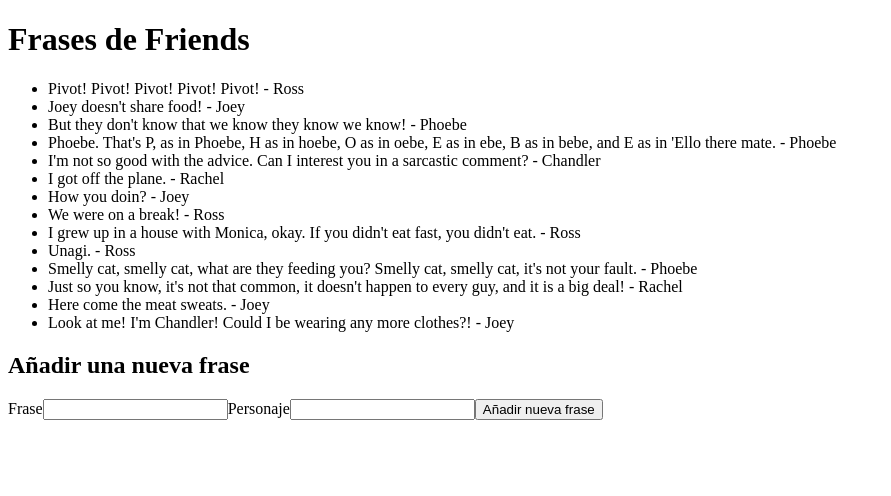
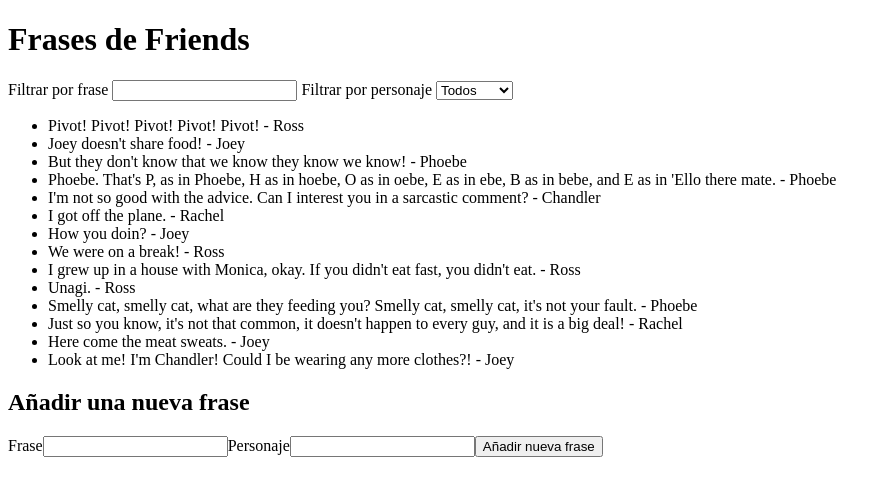
Before and after one commit to Adalab/modulo-3-evaluacion-intermedia-MarianelaLandoni, a React (Create React App) app: page / in a window 1280 px wide. Shown: the top 496 px of the page, without its empty margins (0-891 px from the left). Built offline with nearby package versions, Linux system fonts and the light colour scheme.

Commit message:
Add filters html structure

```diff
--- a/src/components/App.js
+++ b/src/components/App.js
@@ -10,6 +10,7 @@ function App() {
     quote: '',
     character: '',
   });
+  const [searchQuote, setSearchQuote] = useState('');
 
   //Pintar las frases
 
@@ -51,6 +52,33 @@ function App() {
       </header>
       <main>
         <section>
+          <form>
+            <label htmlFor="filterQuote"> Filtrar por frase </label>
+            <input
+              type="text"
+              name="filterQuote"
+              id="filterQuote"
+              // value={}
+              // onChange={}
+            />
+            <label htmlFor="filterCharacter"> Filtrar por personaje </label>
+            <select
+              name="filterCharacter"
+              id="filterCharacter"
+              // value={}
+              // onChange={}
+            >
+              <option value="all">Todos</option>
+              <option value="Ross">Ross</option>
+              <option value="Monica">Monica</option>
+              <option value="Joey">Joey</option>
+              <option value="Phoebe">Phoebe</option>
+              <option value="Chandler">Chandler</option>
+              <option value="Rachel">Rachel</option>
+            </select>
+          </form>
+        </section>
+        <section>
           <ul className="listQuotes">{htmlData}</ul>
         </section>
         <section>
```
